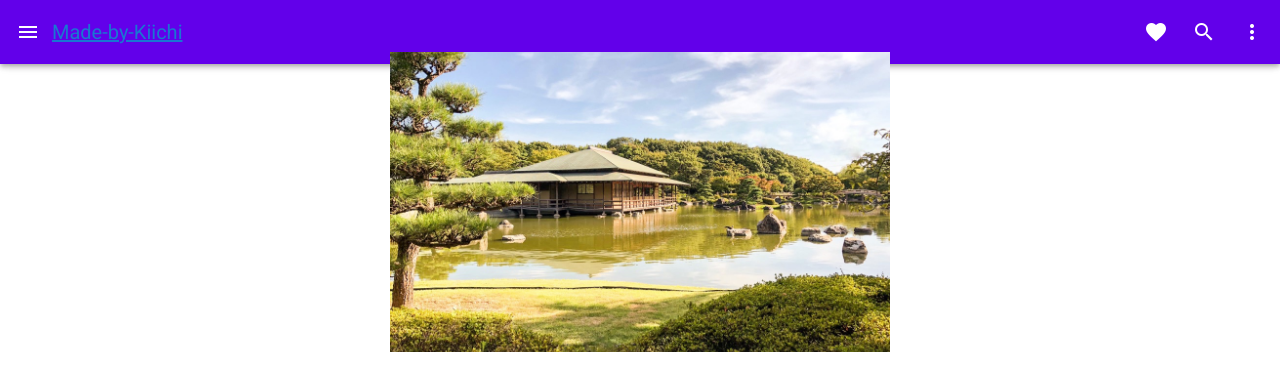
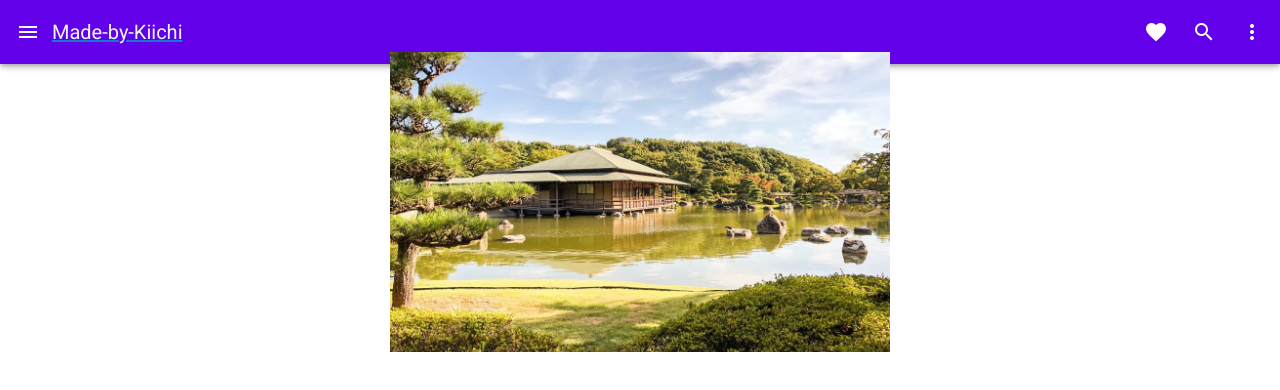
Before and after one commit to KiichiSugihara/made-by-kiichi, a Vue app: page / in a window 1280 px wide. Shown: the top 390 px of the page. Built offline with nearby package versions, Linux system fonts and the light colour scheme.

Commit message:
modify topbar homeBtn

```diff
--- a/src/components/MKTopBar.vue
+++ b/src/components/MKTopBar.vue
@@ -3,7 +3,7 @@
     <v-app-bar color="deep-purple accent-4" dark>
       <v-app-bar-nav-icon></v-app-bar-nav-icon>
       <router-link :to="{ name: 'home'}">
-        <v-toolbar-title>Made-by-Kiichi</v-toolbar-title>
+        <v-toolbar-title class="title-button">Made-by-Kiichi</v-toolbar-title>
       </router-link>
 
       <div class="flex-grow-1"></div>
@@ -37,3 +37,10 @@ import Vue from "vue";
 
 export default Vue.extend({});
 </script>
+
+<style lang="scss" scoped>
+.title-button {
+  color: aliceblue;
+  text-decoration: none;
+}
+</style>>
```
